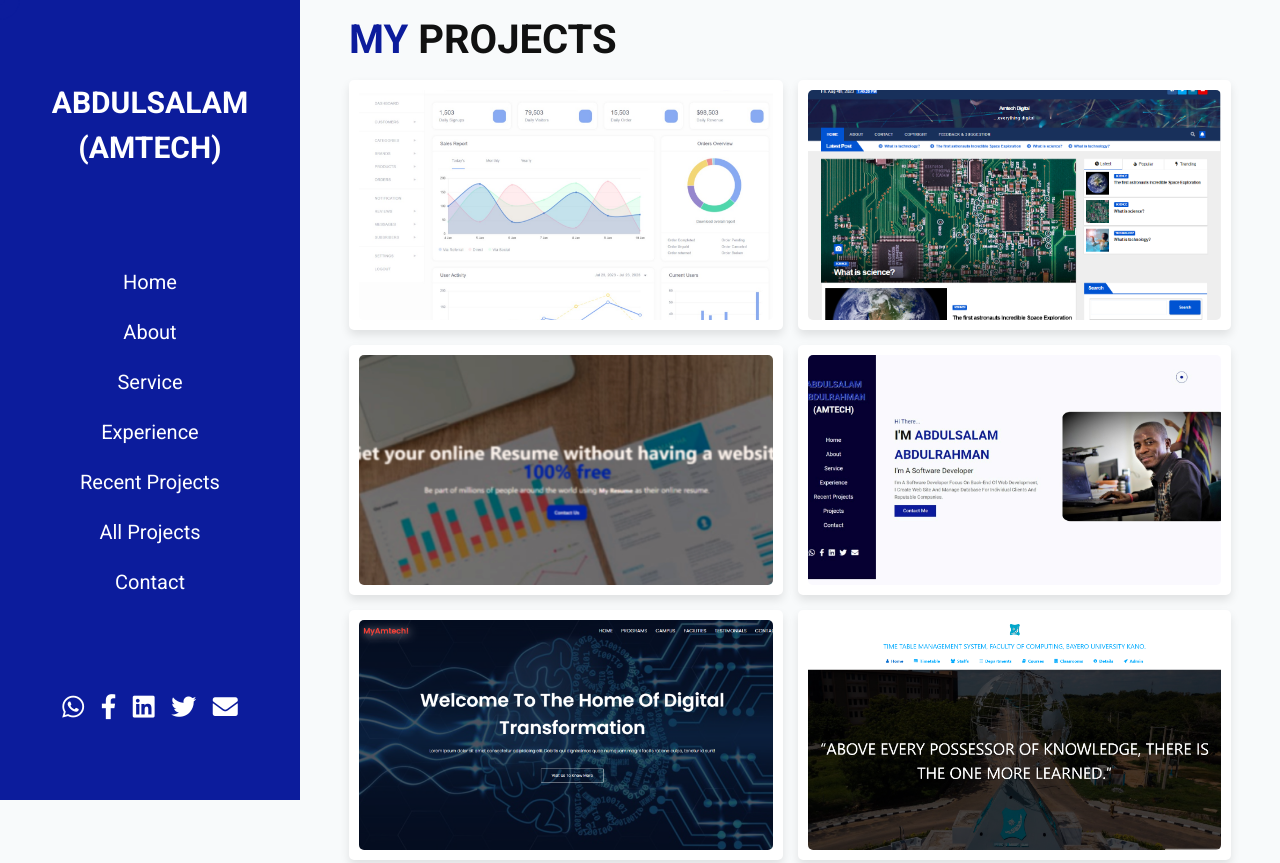
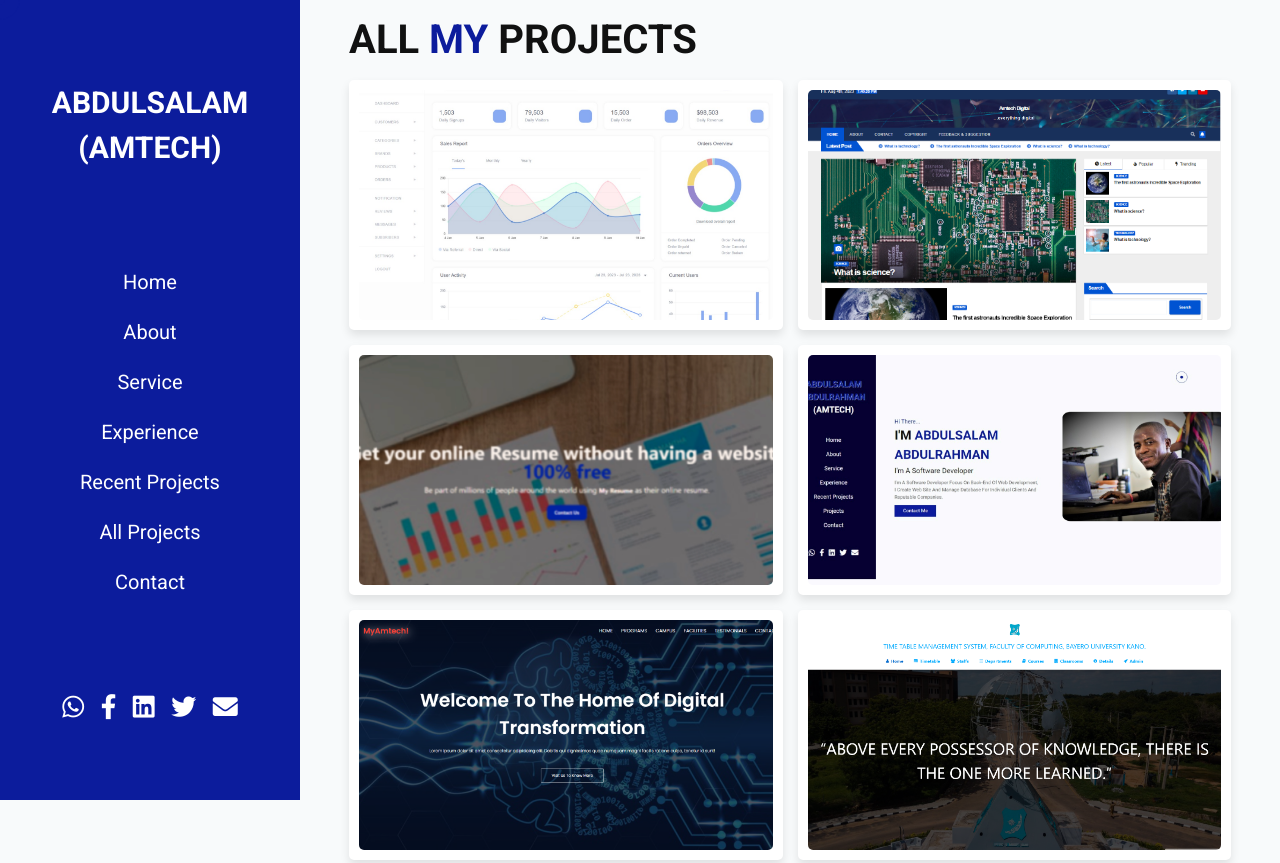
Before and after one commit to abdulsalamamtech/abdulsalamamtech, a website: page projects/index.html in a window 1280 px wide. Shown: the top 863 px of the page. Drawn offline with Linux system fonts and the light colour scheme.

Commit message:
Modified projects file

```diff
--- a/projects/index.html
+++ b/projects/index.html
@@ -80,7 +80,7 @@
 
 <section class="portfolio" id="project">
 
-    <h1 class="heading"> <span> my </span> projects </h1>
+    <h1 class="heading"> All <span> My </span> projects </h1>
 
     <div class="box-container">
 
```
